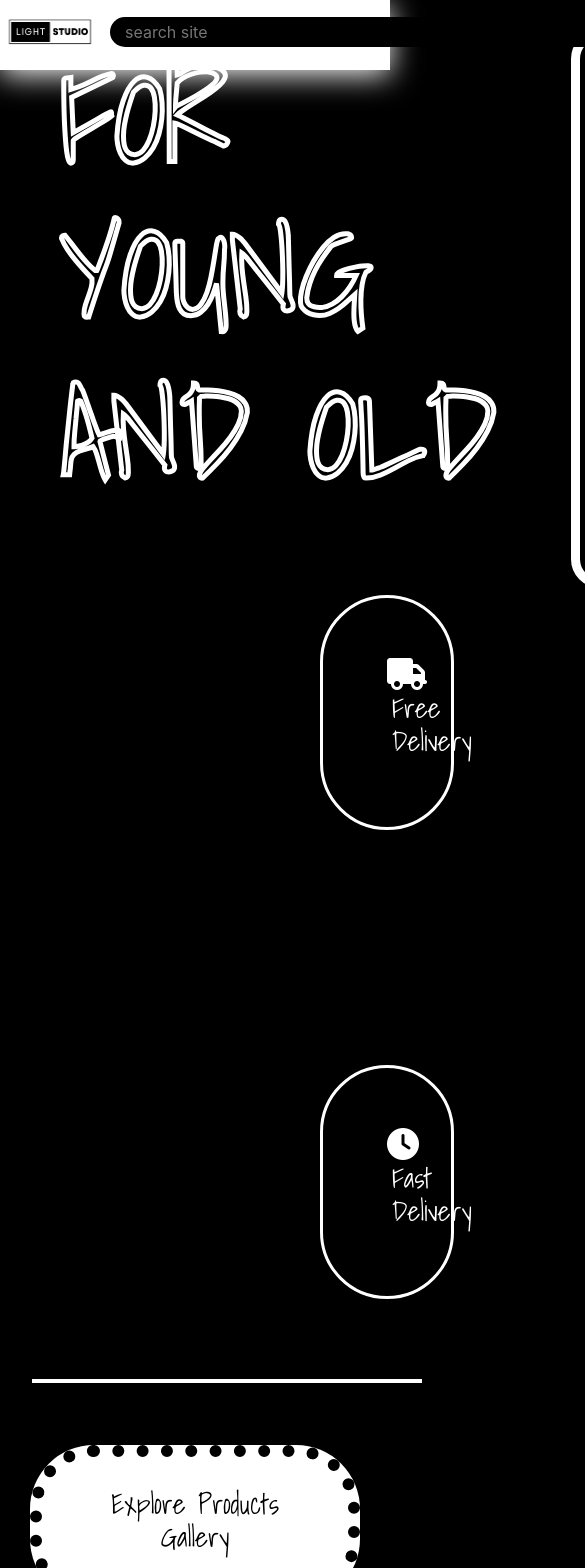
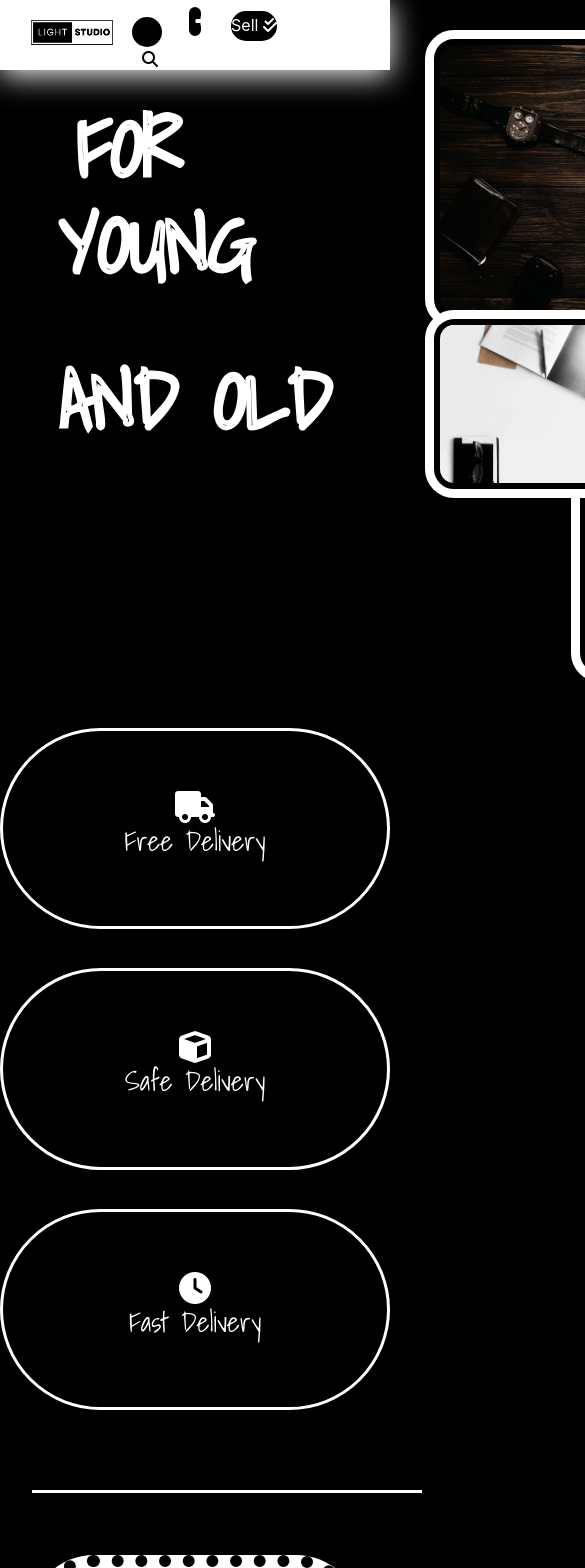
Before and after one commit to AryanSwaroop/QuickList, a React (Create React App) app: page /home in a window 390 px wide. Shown: the top 1568 px of the page, 585 px wide, since content can reach past the window. Built offline with nearby package versions, Linux system fonts and the light colour scheme; no server answers; a web font is replaced by a local one.

Commit message:
Unresponsive but no errors in functionality

```diff
--- a/src/App.css
+++ b/src/App.css
@@ -36,3 +36,82 @@
     transform: rotate(360deg);
   }
 }
+
+@media (max-width:475px) {
+
+
+
+  .topBar{
+    width: 100%;
+
+  }
+
+  .navbar-search {
+    display: block;
+    width: 50%;
+
+
+  }
+
+  .body {
+    width: 100%;
+  }
+
+  .navbar-search-div {
+    width: 10%;
+  }
+
+  .search-input {
+    width: 20%;
+  }
+
+  .featuresBox2{
+    margin-top: 10%;
+    margin-left: 0px;
+    margin-right: 0px;
+  }
+
+  .featuresBox1 {
+    margin-top: 10%;
+    margin-left: 0px;
+    margin-right: 0px;
+
+  }
+
+  .featuresBox3 {
+    margin-top: 10%;
+    margin-left: 0px;
+    margin-right: 0px;
+  }
+
+  .BorderImage1 {
+    display: block;
+    height: 2%;
+  }
+
+  .BodyTopText {
+    margin-top: 30%;
+    font-size: 500%;
+  }
+
+
+  .LeftBigBox2 {
+     margin-left: 10%;
+     display: block;
+  }
+
+  .BodyTop {
+
+    height: 10%;
+
+  }
+
+  .rightBigBox1 {
+    display: block;
+
+  }
+
+  .BorderImage2 {
+    margin-right:80% ;
+  }
+}
--- a/src/Shopper_FrontEnd/ShopperListing.jsx
+++ b/src/Shopper_FrontEnd/ShopperListing.jsx
@@ -74,12 +74,15 @@ return(
 
 
                 <button type="button" className="submitSeller" onClick={upload} > Submit Product</button>
+                <p style={{marginLeft:"5%",color:"white",marginTop:"2%"}}>All Blanks are compulsory , not filling any one could result in failed submission. **</p>
                 </form>
+
 
             </div>
             <div className="innerInputR" >
             <div className="sellerPhotoHolder">
             <img src={userPhoto ? userPhoto.photos[0].value : null } className="profilePictureSeller"/>
+
             </div>
             </div>
 
--- a/src/bodyTop.jsx
+++ b/src/bodyTop.jsx
@@ -4,17 +4,17 @@ export default function BodyTop (){
     return (<div>
 
         <div className="bodyTop" style={{zIndex:"+2"}}>
-        <div className="LeftBigBox" style={{height:"540px",width:"200px"}}>
+        <div className="LeftBigBox1" style={{height:"540px",width:"200px"}}>
         <h1 className="BodyTopText">FOR YOUNG</h1><h1 className ="BodyTopText">AND&nbsp;OLD</h1>
         </div>
-        <div className="LeftBigBox">
-        <img src="multi.png" className="BorderImage" style={{height:"540px",marginRight:"80px"}} />
+        <div className="LeftBigBox1">
+        <img src="multi.png" className="BorderImage1" />
 
 
         </div>
-        <div className="LeftBigBox">
-        <div className="RightBigBox"><img src="officeProducts.png" className="BorderImage" style={{height:"280px",marginLeft:"0px",marginRight:"150px"}}/></div>
-        <div className="RightBigBox"><img src="penpaper.png"  className="BorderImage" style={{height:"170px",marginLeft:"0px"}} /></div>
+        <div className="LeftBigBox2">
+        <div className="RightBigBox1"><img src="officeProducts.png" className="BorderImage2" /></div>
+        <div className="RightBigBox2"><img src="penpaper.png"  className="BorderImage3" /></div>
         </div>
 
        </div>
--- a/src/index.css
+++ b/src/index.css
@@ -122,24 +122,28 @@ input[type="text"], textarea {
 /***********************************************First Body Below Navbar***********************************************/
 
 .bodyTop {
-  display: grid;
+   display: flex;
   width: 100%;
-  grid-template-columns: repeat(3, 1fr);
-
+  /*grid-template-columns: repeat(3, 1fr);   */
   margin-top: 10%;
   height: 7000%;
 
 }
 
-.LeftBigBox {
+.LeftBigBox1 {
   width: 50%;
   height: 100%;
   align-items: center;
 
 }
 
+.LeftBigBox2 {
+  width: 50%;
+  height: 100%;
+  align-items: center;
+}
 
-.RightBigBox {
+.RightBigBox1 {
   width: 50%;
   height: 50%;
   align-items: center;
@@ -147,7 +151,14 @@ input[type="text"], textarea {
 
 }
 
-.BorderImage {
+.RightBigBox2 {
+  width: 50%;
+  height: 50%;
+  align-items: center;
+
+}
+
+.BorderImage1 {
   border: solid;
   margin-left: 380px;
   border-width: 6px;
@@ -156,6 +167,38 @@ input[type="text"], textarea {
   outline-width: 9px;
   outline-color: white;
   outline-style: solid;
+
+  height:540px;
+  margin-right:80px;
+}
+
+.BorderImage2 {
+  border: solid;
+  margin-left: 380px;
+  border-width: 6px;
+  border-color: black;
+  border-radius: 20px;
+  outline-width: 9px;
+  outline-color: white;
+  outline-style: solid;
+  height:280px;
+  margin-left:0px;
+  margin-right:150px;
+}
+
+.BorderImage3 {
+  border: solid;
+  margin-left: 380px;
+  border-width: 6px;
+  border-color: black;
+  border-radius: 20px;
+  outline-width: 9px;
+  outline-color: white;
+  outline-style: solid;
+
+  height:170px;
+  margin-left:0px;
+
 }
 
 .BodyTopText {
@@ -477,9 +520,15 @@ input[type="text"], textarea {
 .productDiv {
   margin-top: 10%;
   height: 50000%;
-  width: 100%;
+  width: 80%;
   background-color: black;
   display: flex;
+  float: left;
+  align-items: center;
+  flex-wrap: wrap;
+  align-content: center;
+  margin-left:20%;
+
 
 
 }
@@ -500,6 +549,9 @@ input[type="text"], textarea {
   border-color: white;
   margin: 3%;
 
+
+
+
 }
 
 .productDisplay {
@@ -511,3 +563,6 @@ input[type="text"], textarea {
   border-radius: 10%;
 
 }
+
+
+/****************************************Media Query*************************************************/
--- a/src/signup.jsx
+++ b/src/signup.jsx
@@ -16,7 +16,7 @@ export default function Signup(){
   };
 
   const user = dataHandler().user.displayName;
-  console.log(user);
+  console.log(user + "signup");
 
     return(
              <div style={{height:"45vw"}}>
--- a/src/top.jsx
+++ b/src/top.jsx
@@ -14,7 +14,7 @@ export default function TopBar() {
         <div className="topbarElements">
             <a href="/"><img src="newlogo.png" className="logo" /></a>
         </div>
-        <div className="navbar-search-div"><input placeholder="search site" type="text">
+        <div className="navbar-search-div"><input className="search-input" placeholder="search site" type="text" style={{width:"20%"}}>
 
         </input><i class="fa-solid fa-magnifying-glass" style={{color: "#010005",marginLeft:"10px"}}></i></div>
         <div></div>
```
Also changed, not shown: src/backend/app.js (+8 -1 lines), src/backend/uploads/1697261053537-book.jpeg (added).
